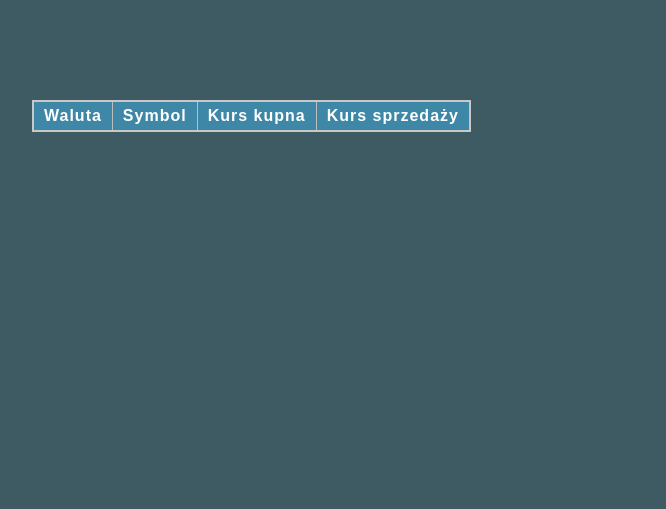
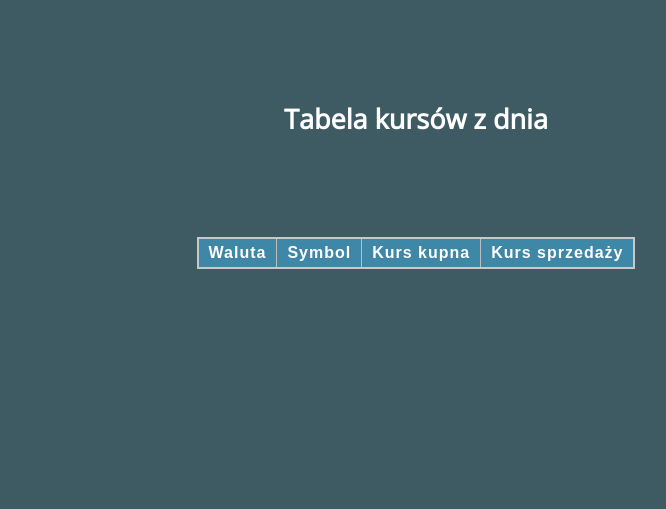
Before and after one commit to marcocollander/final-project-python, a Flask app: page /tabela in a window 1280 px wide. Shown: the part 120-629 px from the top of the page, without its empty margins (224-890 px from the left). Run offline with Flask 3, Linux system fonts and the light colour scheme; data that the repository does not hold is empty.

Commit message:
Update currency table

```diff
--- a/app.py
+++ b/app.py
@@ -31,11 +31,11 @@
     if request.method == 'GET':
         response = requests.get('https://api.nbp.pl/api/exchangerates/tables/c/')
         data = response.json()
-        for item in data[0]['rates']:
-            print(f" {item['currency']} {item['code']} {item['bid']:.3f} {item['ask']:.3f}")
+        date = data[0]['effectiveDate']
 
 
-    return render_template('table.html', data=data)
+
+    return render_template('table.html', data=data, date=date )
 
 
 if __name__ == '__main__':
--- a/static/css/main.css
+++ b/static/css/main.css
@@ -138,6 +138,11 @@
   text-shadow: 1px 1px 1px black;
 }
 
+.header-table {
+  color: #fff;
+  text-align: center;
+}
+
 thead,
 tfoot {
   background-color: #3f87a6;
@@ -154,6 +159,7 @@
 }
 
 table {
+  margin: 100px auto 0;
   border-collapse: collapse;
   border: 2px solid rgb(200, 200, 200);
   letter-spacing: 1px;
--- a/static/sass/_table.scss
+++ b/static/sass/_table.scss
@@ -1,3 +1,10 @@
+@use 'var';
+
+.header-table {
+  color: var.$font-color-primary;
+  text-align: center;
+}
+
 thead,
 tfoot {
   background-color: #3f87a6;
@@ -14,6 +21,7 @@
 }
 
 table {
+  margin: 100px auto 0;
   border-collapse: collapse;
   border: 2px solid rgb(200, 200, 200);
   letter-spacing: 1px;
--- a/templates/index.html
+++ b/templates/index.html
@@ -3,7 +3,7 @@
 {%block content %}
 <form class="form" action="/" method="post">
   <fieldset class="form__border">
-    <legend class="form__description">Wybierz symbol waluty</legend>
+    <legend class="form__description">Wybierz symbol waluty i wpisz ilość</legend>
     <div class="convertor">
       <input class="convertor__value" type="text" name="quantity">
       <select class="convertor__symbol" name="symbol" id="symbol">
--- a/templates/table.html
+++ b/templates/table.html
@@ -1,7 +1,7 @@
 {% extends 'base.html' %}
 {% block title %}Tabela walut{% endblock %}
 {% block content %}
-
+<h2 class="header-table">Tabela kursów z dnia {{date}}</h2>
 <table>
   <thead>
     <tr>
```
Also changed, not shown: 1 other file.
